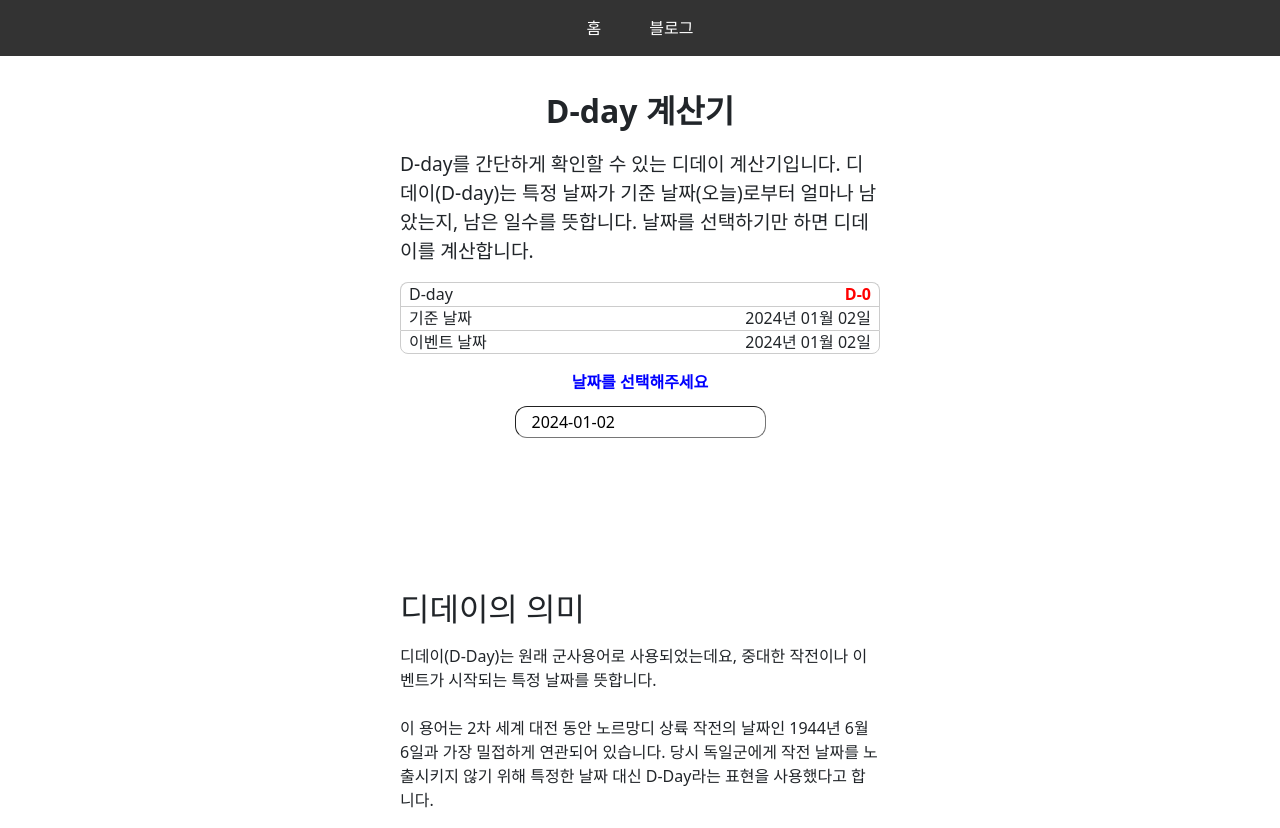
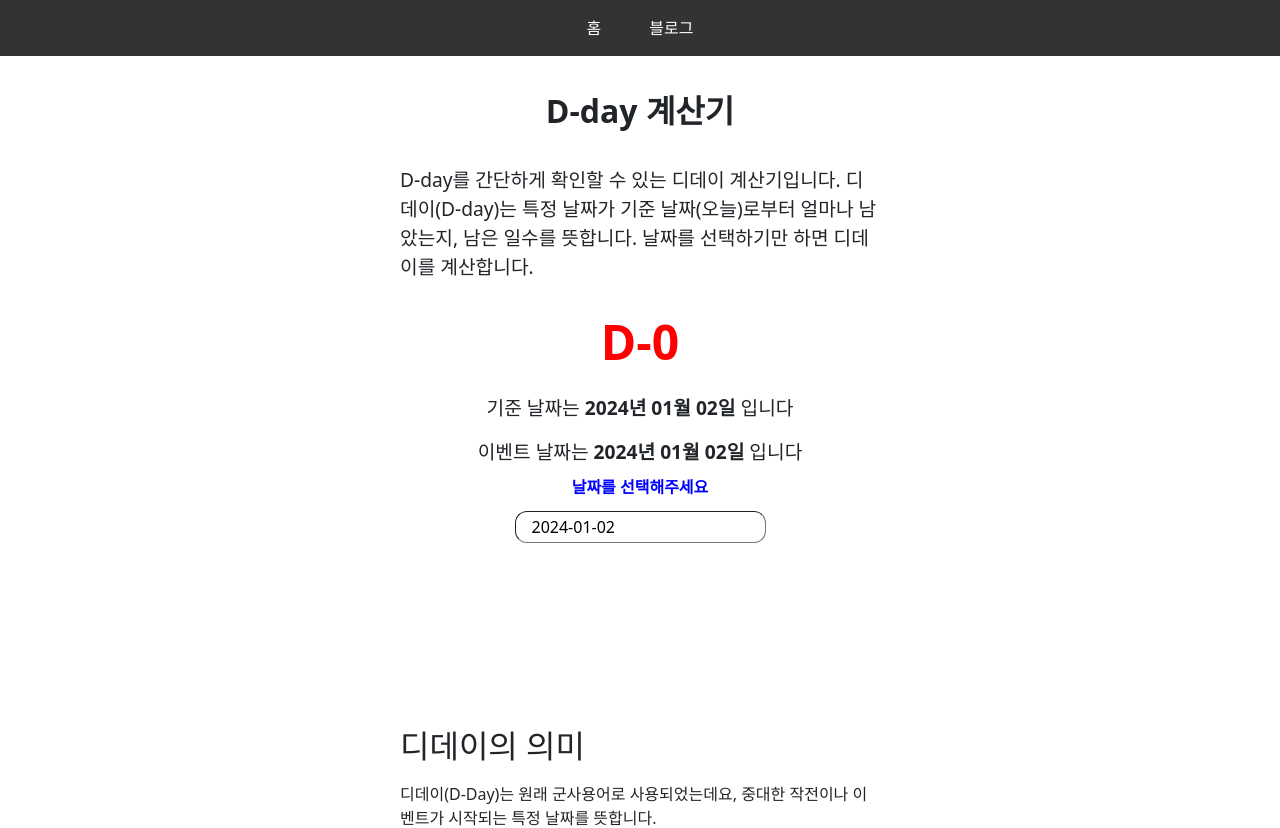
Before and after one commit to zziri/app, a Next.js app: page /calculator/d-day in a window 1280 px wide. Shown: the top 828 px of the page. Built offline with nearby package versions, Linux system fonts and the light colour scheme.

Commit message:
[dev/markup-csat] 디데이 마크업 변경

```diff
--- a/src/components/d-day/DdayCsat.tsx
+++ b/src/components/d-day/DdayCsat.tsx
@@ -18,7 +18,7 @@ export default function DdayCsat({ year }: Props) {
 
   const description = `${year}학년도 수능 디데이를 확인할 수 있는 페이지입니다.
   D-day는 특정 날짜가 오늘로부터 얼마나 남았는지를 나타내는, 즉 남은 일수를 뜻하는 용어입니다.
-  열심히 준비한 만큼 원하는 진학을 이루시길 바랍니다.`;
+  열심히 준비한 만큼 원하는 결과를 얻으시길 바랍니다.`;
 
   useEffect(() => {
     const newTargetDate = scheduleMap.get(year) || targetDate;
--- a/src/components/d-day/DiffDayOutput.tsx
+++ b/src/components/d-day/DiffDayOutput.tsx
@@ -1,6 +1,17 @@
 import { diffDayTargetDateState } from "@/atoms";
 import { differenceInDays, format, set } from "date-fns";
 import { useRecoilValue } from "recoil";
+
+/**
+   * 디데이 기준이므로 양일때 '-', 음일때 '+' 반대
+   */
+function getSign(value: number) {
+  return value >= 0 ? '-' : '+';
+}
+
+function getColor(value: number) {
+  return value >= 0 ? 'red' : 'blue';
+}
 
 export default function DiffDayOutput() {
   const diffDayTargetDate = useRecoilValue<Date>(diffDayTargetDateState);
@@ -17,20 +28,46 @@ export default function DiffDayOutput() {
 
   const dayDiff = differenceInDays(target, now);
 
-  /**
-   * 디데이 기준이므로 양일때 '-', 음일때 '+' 반대
-   */
-  function getSign(value: number) {
-    return value >= 0 ? '-' : '+';
-  }
-
-  function getColor(value: number) {
-    return value >= 0 ? 'red' : 'blue';
-  }
-
   return (
     <>
-    <ul className="list-group">
+      <div className="d-day-output-container">
+        <div className={`d-day-result bold ${getColor(dayDiff)}`}>
+          <span>D{getSign(dayDiff)}{Math.abs(dayDiff)}</span>
+        </div>
+        <div className="d-day-base">
+          <span>기준 날짜는 <strong>{format(now, 'yyyy년 MM월 dd일')}</strong> 입니다</span>
+        </div>
+        <div className="d-day-event">
+          <span>이벤트 날짜는 <strong>{format(diffDayTargetDate, 'yyyy년 MM월 dd일')}</strong> 입니다</span>
+        </div>
+      </div>
+
+      <style jsx>{`
+        .d-day-output-container > div {
+          {/* border: solid; */}
+          text-align: center;
+          padding: 0.5rem;
+        }
+        .d-day-result {
+          font-size: 3rem;
+        }
+        .d-day-base {
+          font-size: 1.2rem;
+        }
+        .d-day-event {
+          font-size: 1.2rem;
+        }
+        .bold {
+          font-weight: bold;
+        }
+        .red {
+          color: red;
+        }
+        .blue {
+          color: blue;
+        }
+      `}</style>
+      {/* <ul className="list-group">
         <li>
           <span>D-day</span>
           <span className={`bold ${getColor(dayDiff)}`}>D{getSign(dayDiff)}{Math.abs(dayDiff)}</span>
@@ -91,7 +128,7 @@ export default function DiffDayOutput() {
         .blue {
           color: blue;
         }
-      `}</style>
+      `}</style> */}
     </>
   );
 }
--- a/src/pages/_app.tsx
+++ b/src/pages/_app.tsx
@@ -30,6 +30,10 @@ export default function App({ Component, pageProps }: AppProps) {
           max-width: 30rem;
           display: flex;
           flex-direction: column;
+          gap: 1rem;
+        }
+        div {
+          {/* border: solid; */}
         }
       `}</style>
     </>
```
Also changed, not shown: 1 other file (tests, documents, lock files or other folders).
